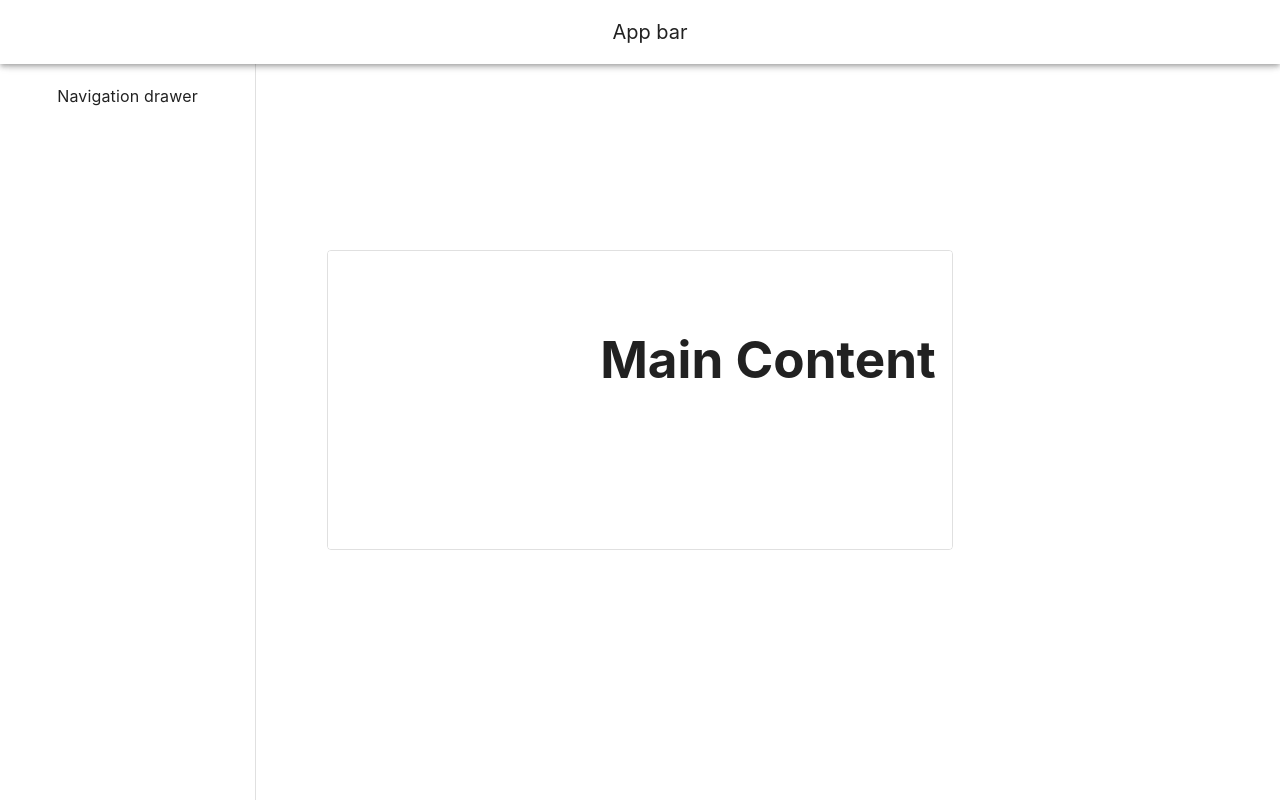
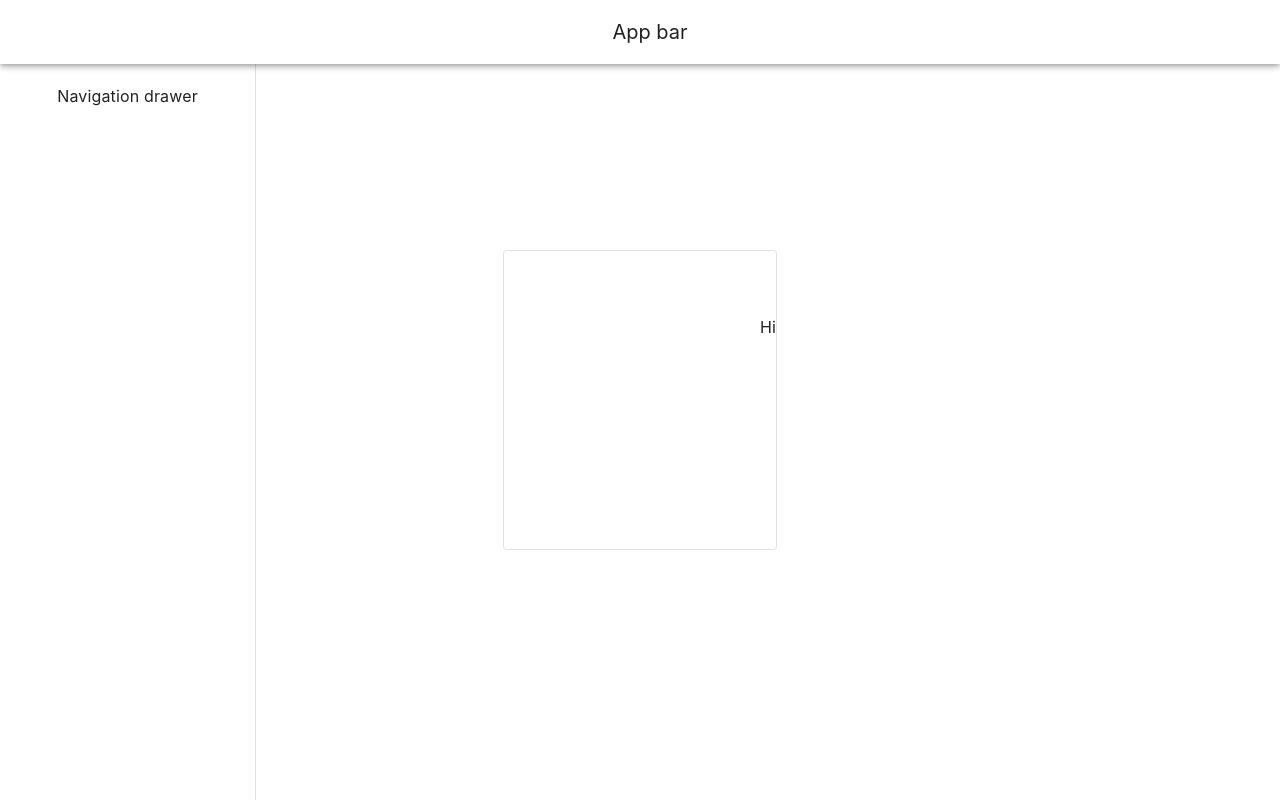
Before and after one commit to waseber/expiration-dates, a Vue app: page / in a window 1280 px wide. Built offline with nearby package versions, Linux system fonts and the light colour scheme.

Commit message:
vite fixes. New layout

```diff
--- a/src/App.vue
+++ b/src/App.vue
@@ -1,23 +1,9 @@
-<script setup lang="ts"></script>
+<script setup lang="ts">
+import DefaultLayout from "./layouts/DefaultLayout.vue";
+</script>
 
 <template>
-  <v-responsive class="border rounded" max-height="300">
-    <v-app>
-      <v-app-bar title="App bar"></v-app-bar>
-
-      <v-navigation-drawer>
-        <v-list>
-          <v-list-item title="Navigation drawer"></v-list-item>
-        </v-list>
-      </v-navigation-drawer>
-
-      <v-main>
-        <v-container>
-          <h1>Main Content</h1>
-        </v-container>
-      </v-main>
-    </v-app>
-  </v-responsive>
+  <default-layout> Hi </default-layout>
 </template>
 
 <style scoped>
--- /dev/null
+++ b/src/layouts/DefaultLayout.vue
@@ -0,0 +1,19 @@
+<script setup lang="ts"></script>
+
+<template>
+  <v-responsive class="border rounded" max-height="300">
+    <v-app>
+      <v-app-bar title="App bar"></v-app-bar>
+
+      <v-navigation-drawer>
+        <v-list>
+          <v-list-item title="Navigation drawer"></v-list-item>
+        </v-list>
+      </v-navigation-drawer>
+
+      <v-main>
+        <slot />
+      </v-main>
+    </v-app>
+  </v-responsive>
+</template>
--- a/vite.config.ts
+++ b/vite.config.ts
@@ -4,4 +4,7 @@ import vue from '@vitejs/plugin-vue'
 // https://vitejs.dev/config/
 export default defineConfig({
   plugins: [vue()],
+  resolve: {
+    extensions: ['.mjs', '.js', '.ts', '.jsx', '.tsx', '.json', '.vue'],
+  },
 })
```
Also changed, not shown: tsconfig.app.json (+13 -1 lines).
